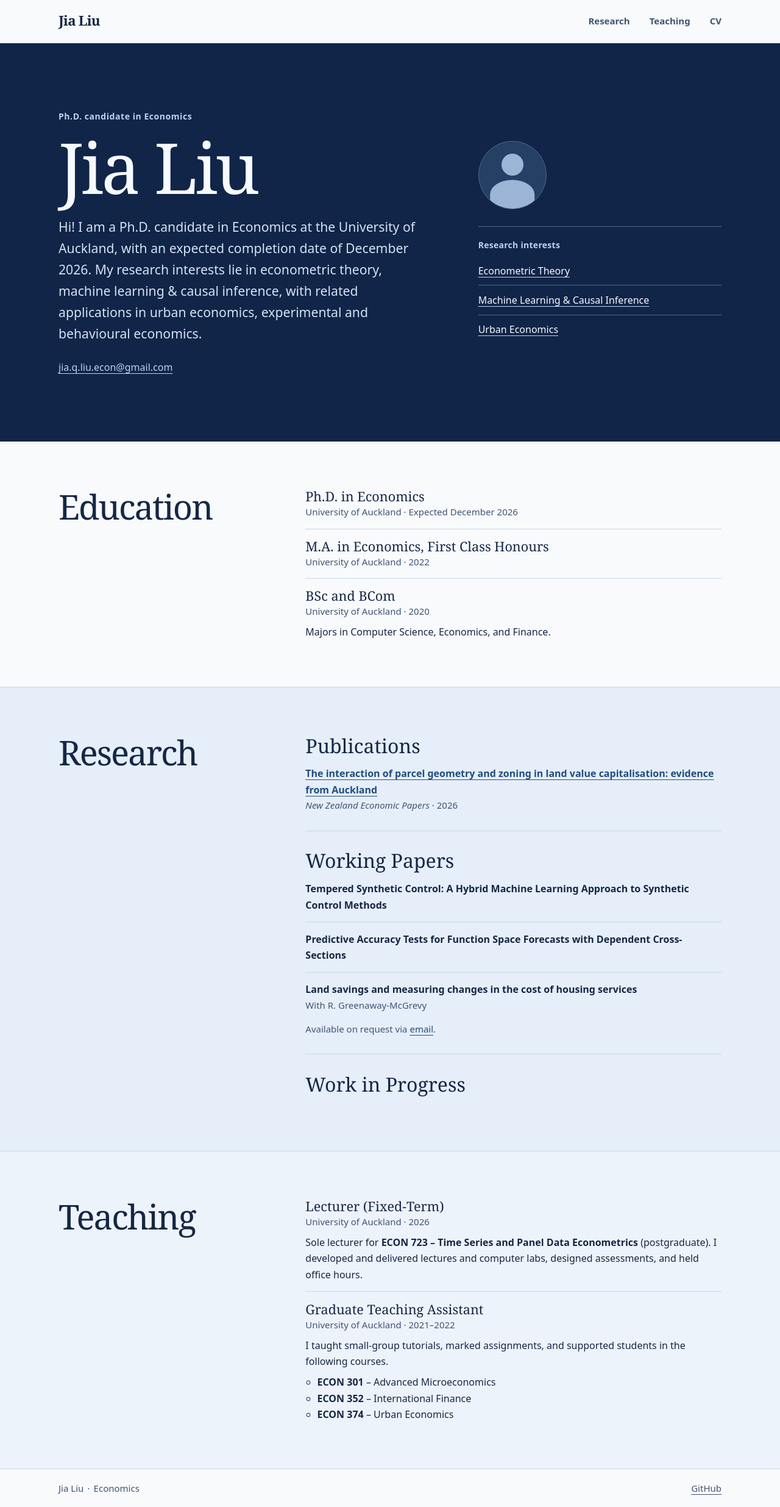
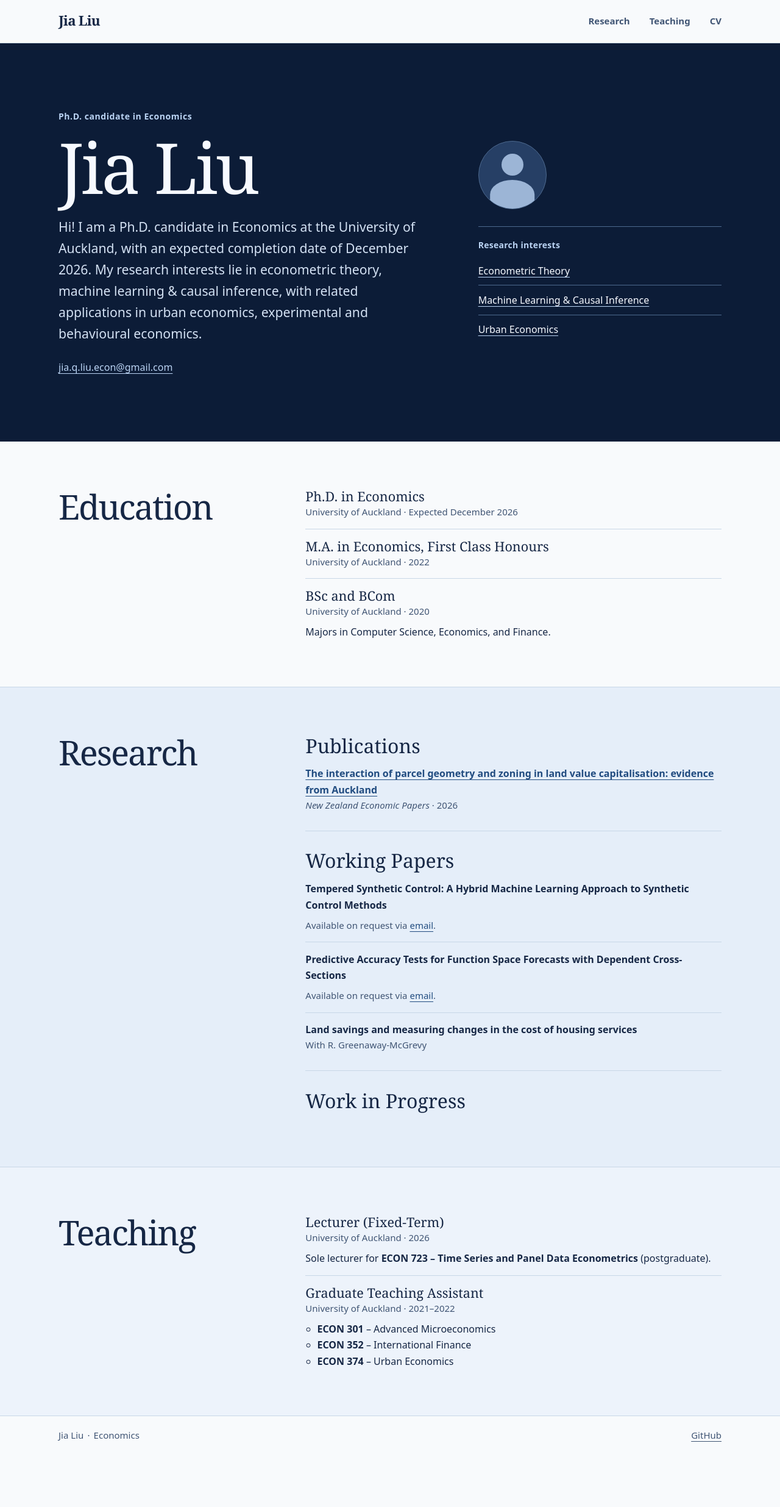
Before and after one commit to jia-liu-econ/jia-liu-econ.github.io, a Jekyll site: the page built from _pages/about.html, in a window 1280 px wide. Shown: the whole page at 61% size. Built offline with Jekyll 4.4.1, drawn with Linux system fonts in a browser that asks for light colours; after the commit the page ends 2384 px from its top, so only the background shows below that.

Commit message:
Refine working-paper availability, teaching and navy styling

```diff
--- a/_layouts/academic.html
+++ b/_layouts/academic.html
@@ -16,7 +16,7 @@
   <meta property="og:type" content="website">
   {% endif %}
   <link rel="icon" href="data:,">
-  <link rel="stylesheet" href="{{ '/assets/css/academic.css' | relative_url }}">
+  <link rel="stylesheet" href="{{ '/assets/css/academic.css' | relative_url }}?v={{ site.time | date: '%s' }}">
 </head>
 <body>
   <a class="skip-link" href="#content">Skip to content</a>
--- a/_pages/about.html
+++ b/_pages/about.html
@@ -75,16 +75,17 @@ redirect_from:
         <ul class="record-list">
           <li id="synthetic-control-paper">
             <p class="record-title">Tempered Synthetic Control: A Hybrid Machine Learning Approach to Synthetic Control Methods</p>
+            <p class="availability">Available on request via <a href="mailto:{{ site.author.email | escape }}?subject=Tempered%20Synthetic%20Control">email</a>.</p>
           </li>
           <li id="forecasting-paper">
             <p class="record-title">Predictive Accuracy Tests for Function Space Forecasts with Dependent Cross-Sections</p>
+            <p class="availability">Available on request via <a href="mailto:{{ site.author.email | escape }}?subject=Predictive%20Accuracy%20Tests">email</a>.</p>
           </li>
           <li>
             <p class="record-title">Land savings and measuring changes in the cost of housing services</p>
             <p class="record-meta">With R. Greenaway-McGrevy</p>
           </li>
         </ul>
-        <p class="availability">Available on request via <a href="mailto:{{ site.author.email | escape }}">email</a>.</p>
       </section>
 
       <section id="work-in-progress" aria-labelledby="work-in-progress-heading">
@@ -101,12 +102,11 @@ redirect_from:
       <li>
         <h3>Lecturer (Fixed-Term)</h3>
         <p class="record-meta">University of Auckland · 2026</p>
-        <p>Sole lecturer for <strong>ECON 723 – Time Series and Panel Data Econometrics</strong> (postgraduate). I developed and delivered lectures and computer labs, designed assessments, and held office hours.</p>
+        <p>Sole lecturer for <strong>ECON 723 – Time Series and Panel Data Econometrics</strong> (postgraduate).</p>
       </li>
       <li>
         <h3>Graduate Teaching Assistant</h3>
         <p class="record-meta">University of Auckland · 2021–2022</p>
-        <p>I taught small-group tutorials, marked assignments, and supported students in the following courses.</p>
         <ul class="course-list">
           <li><strong>ECON 301</strong> – Advanced Microeconomics</li>
           <li><strong>ECON 352</strong> – International Finance</li>
--- a/assets/css/academic.css
+++ b/assets/css/academic.css
@@ -5,7 +5,7 @@
   --muted: #405574;
   --accent: #214c80;
   --rule: #c8d7e7;
-  --hero: #102548;
+  --hero: #0c1c37;
   --hero-text: #f6f9ff;
   --hero-muted: #d3e1f3;
   --hero-accent: #bad3f3;
@@ -331,10 +331,6 @@ a {
   font-size: 0.9375rem;
 }
 
-.availability {
-  margin-top: 0.9rem;
-}
-
 .section-blocks a {
   color: var(--accent);
 }
```
